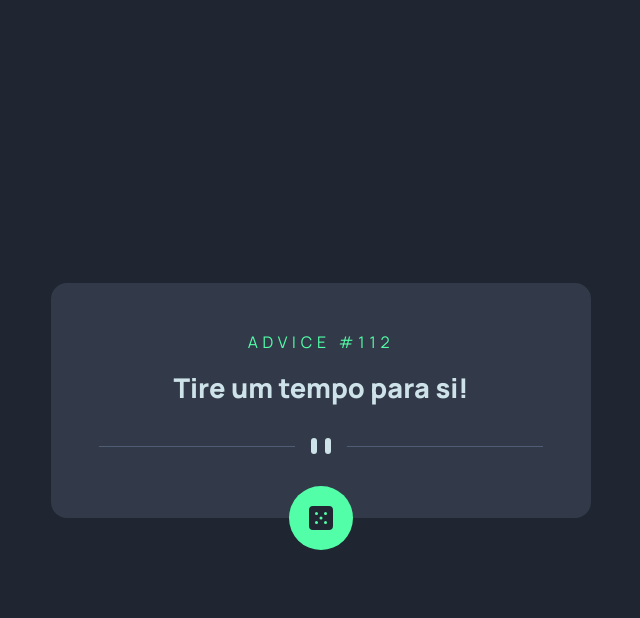
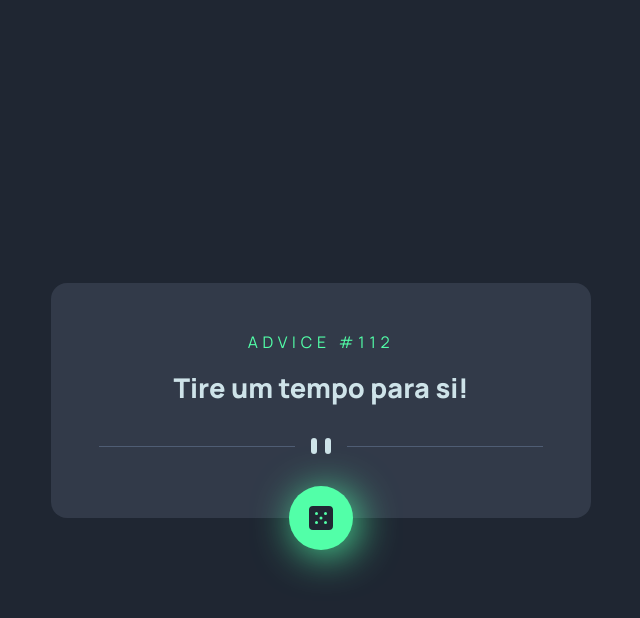
Before and after one commit to PedroCastrro/Gerador-de-Conselhos, a plain HTML site: page index.html in a window 1280 px wide. In both pictures the pointer is over the button 640 px from the left and 517 px from the top of the page. Shown: the whole page, without its empty margins (319-959 px from the left). Drawn offline with Linux system fonts and the light colour scheme.

Commit message:
finish styles

```diff
--- a/Styles/Styles.css
+++ b/Styles/Styles.css
@@ -59,4 +59,11 @@
 
     margin-top: 2rem;
     margin-bottom: -5rem;
+
+    transition: box-shadow 0.2s;
 }
+
+.container .wrapper button[type="button"]:hover {
+    -webkit-box-shadow: 5px 5px 43px -2px var(--green-500);
+    box-shadow: 5px 5px 43px -2px var(--green-500);
+}
```
